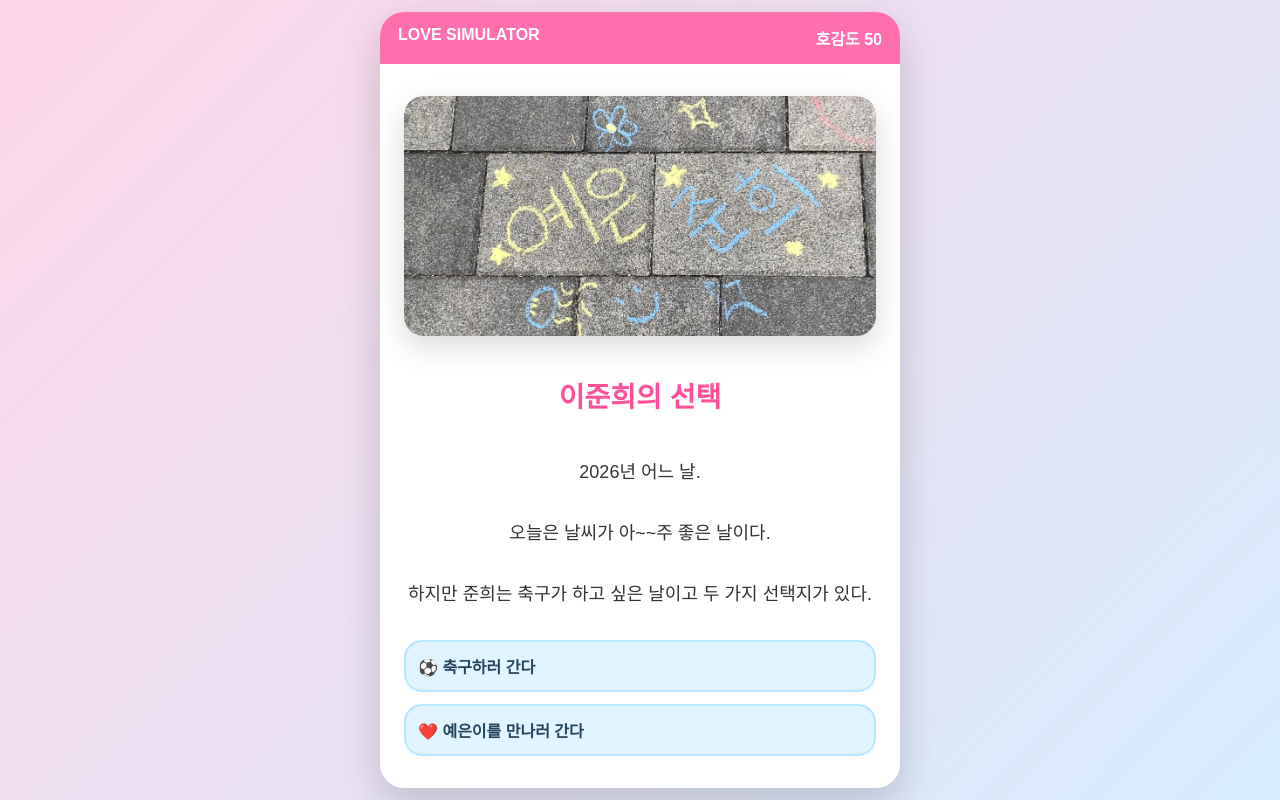
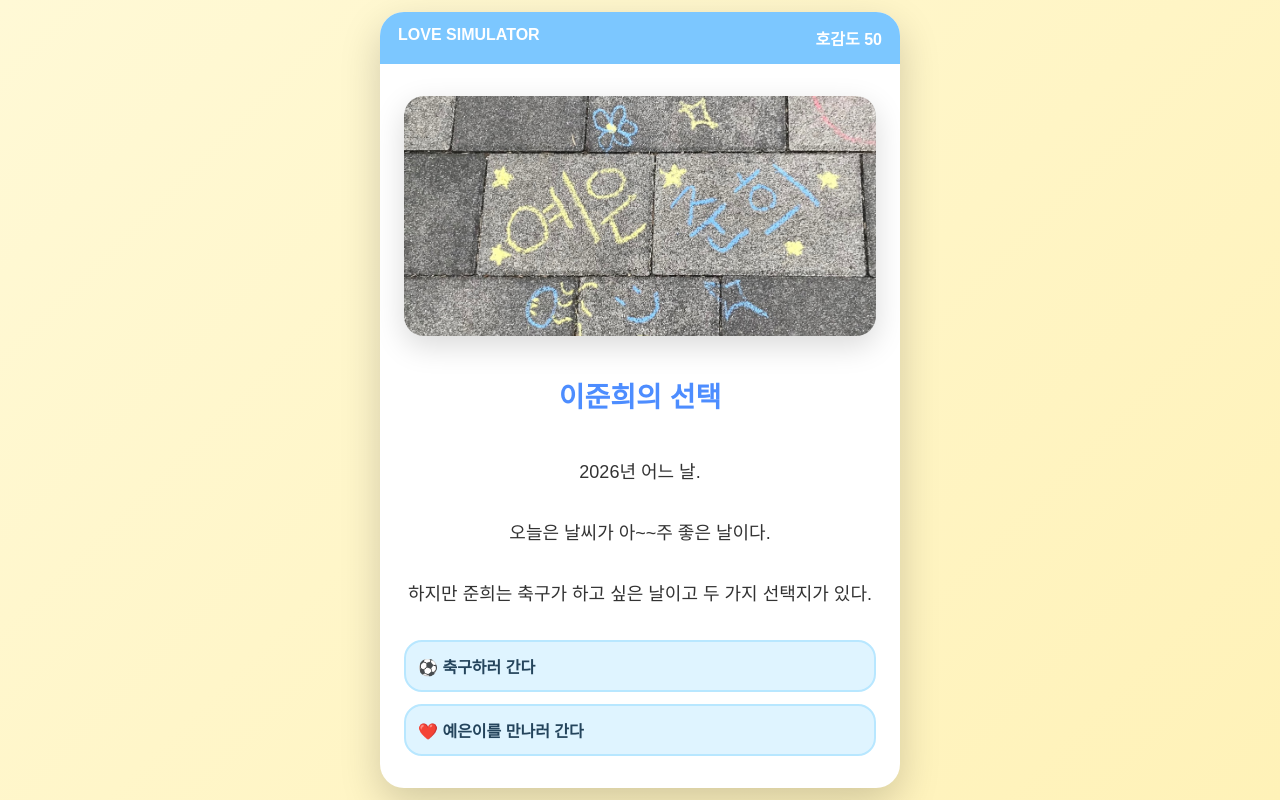
Before and after one commit to lye110502/the-story-continues, a plain HTML site: page index.html in a window 1280 px wide. Drawn offline with Linux system fonts and the light colour scheme.

Commit message:
Update style.css

```diff
--- a/style.css
+++ b/style.css
@@ -5,7 +5,7 @@
 body {
   margin: 0;
   min-height: 100vh;
-  background: linear-gradient(135deg, #ffd6e8, #d6ecff);
+  background: linear-gradient(135deg, #fff9d6, #fff2b8);
   font-family: "Pretendard", "Apple SD Gothic Neo", sans-serif;
   display: flex;
   justify-content: center;
@@ -22,7 +22,7 @@ body {
 }
 
 .top-bar {
-  background: #ff6fae;
+  background: #7cc7ff;
   color: white;
   padding: 14px 18px;
   display: flex;
@@ -39,7 +39,7 @@ body {
 }
 
 h1 {
-  color: #ff4f9a;
+  color: #4d8dff;
   font-size: 28px;
   margin-bottom: 24px;
   text-align: center;
```
